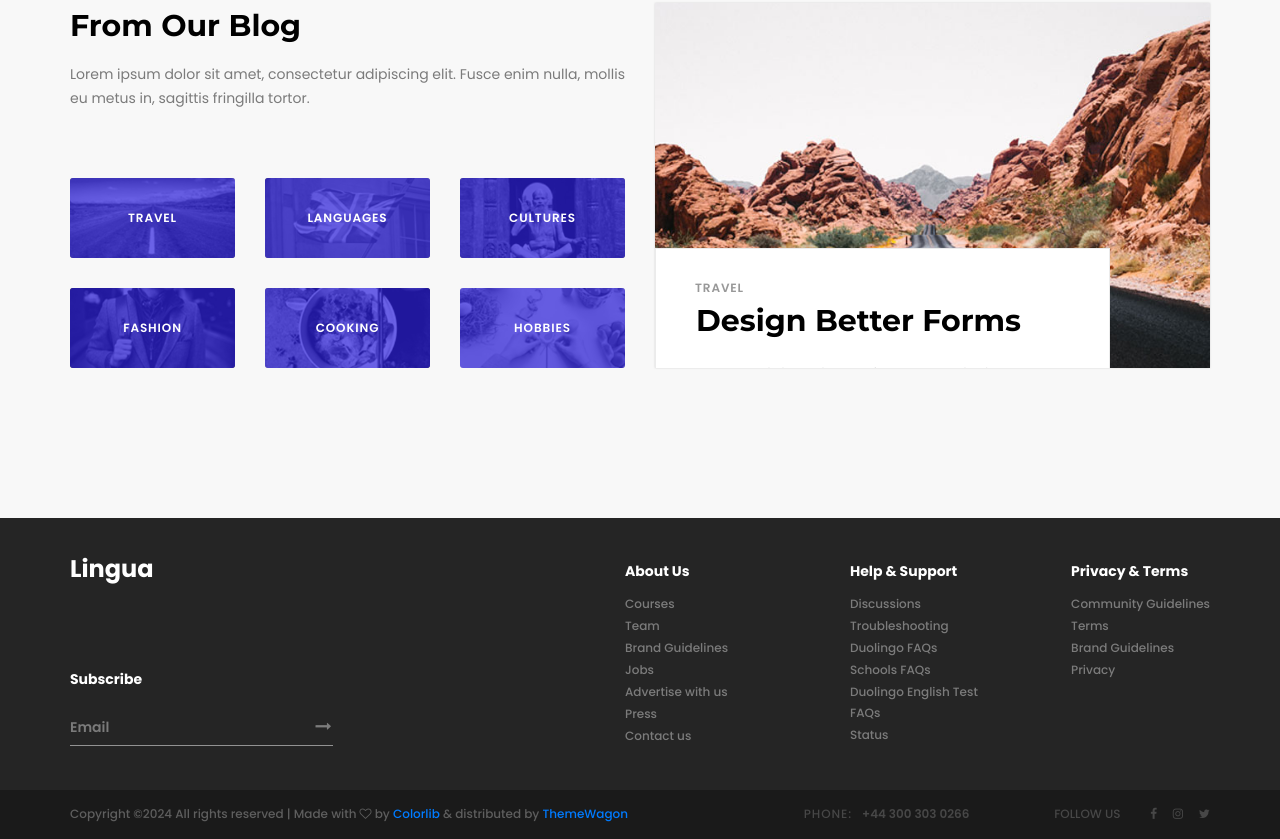
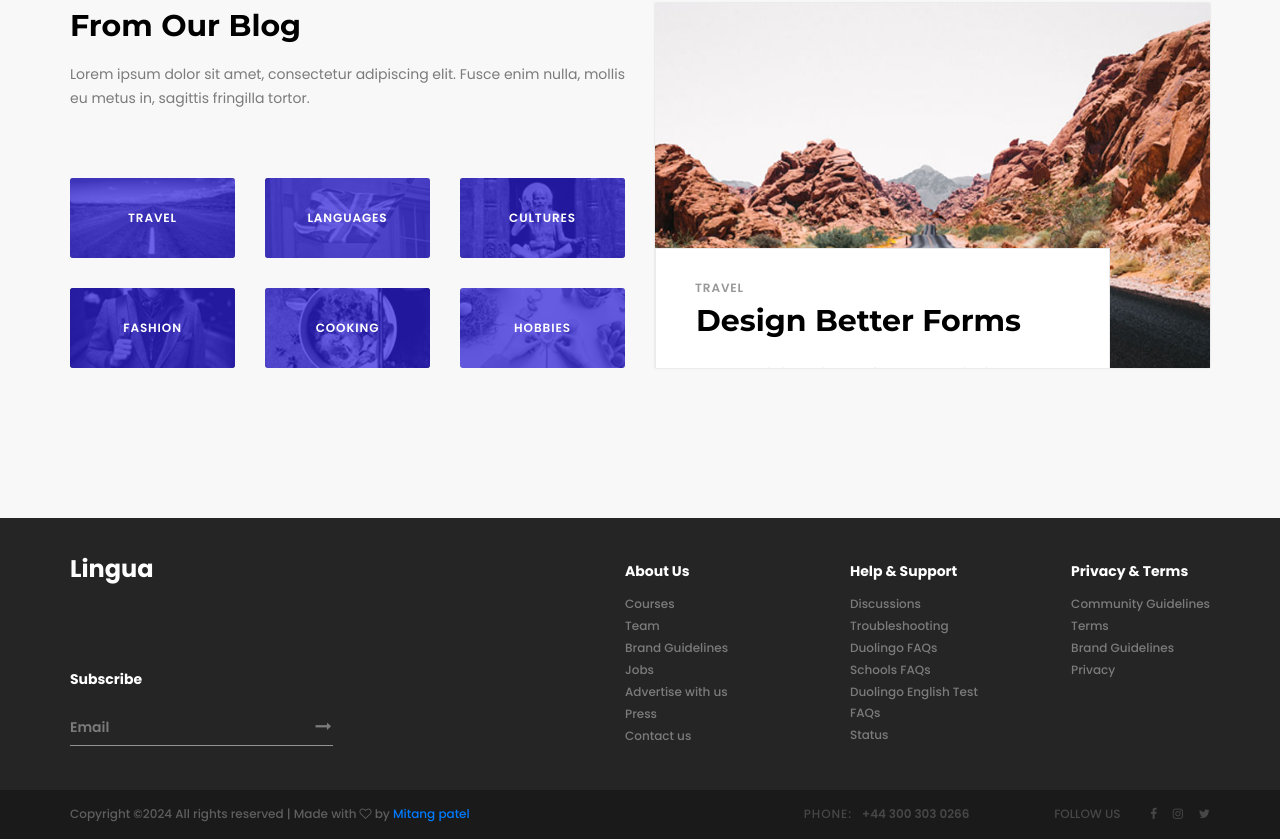
Before and after one commit to mitangpatel7234/linuga, a plain HTML site: page index.html in a window 1280 px wide. Shown: the part 3343-4182 px from the top of the page. Drawn offline with Linux system fonts and the light colour scheme.

Commit message:
first commit

```diff
--- a/index.html
+++ b/index.html
@@ -712,7 +712,7 @@
 					<div class="col">
 						<div class="copyright_content d-flex flex-md-row flex-column align-items-md-center align-items-start justify-content-start">
 							<div class="cr"><!-- Link back to Colorlib can't be removed. Template is licensed under CC BY 3.0. -->
-Copyright &copy;<script>document.write(new Date().getFullYear());</script> All rights reserved | Made with <i class="fa fa-heart-o" aria-hidden="true"></i> by <a href="https://colorlib.com" target="_blank">Colorlib</a> &amp; distributed by <a href="https://themewagon.com" target="_blank">ThemeWagon</a>
+Copyright &copy;<script>document.write(new Date().getFullYear());</script> All rights reserved | Made with <i class="fa fa-heart-o" aria-hidden="true"></i> by <a href="https://mitangpatel.co.in/" target="_blank">Mitang patel</a>
 <!-- Link back to Colorlib can't be removed. Template is licensed under CC BY 3.0. --></div>
 							<div class="cr_right ml-md-auto">
 								<div class="footer_phone"><span class="cr_title">phone:</span>+44 300 303 0266</div>
```
